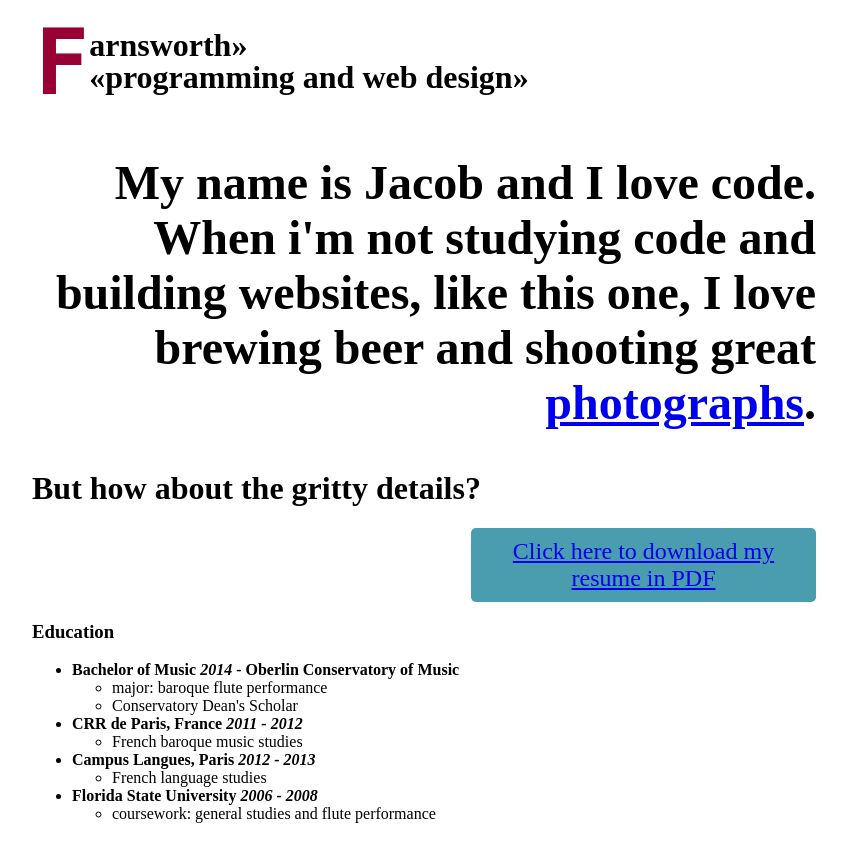
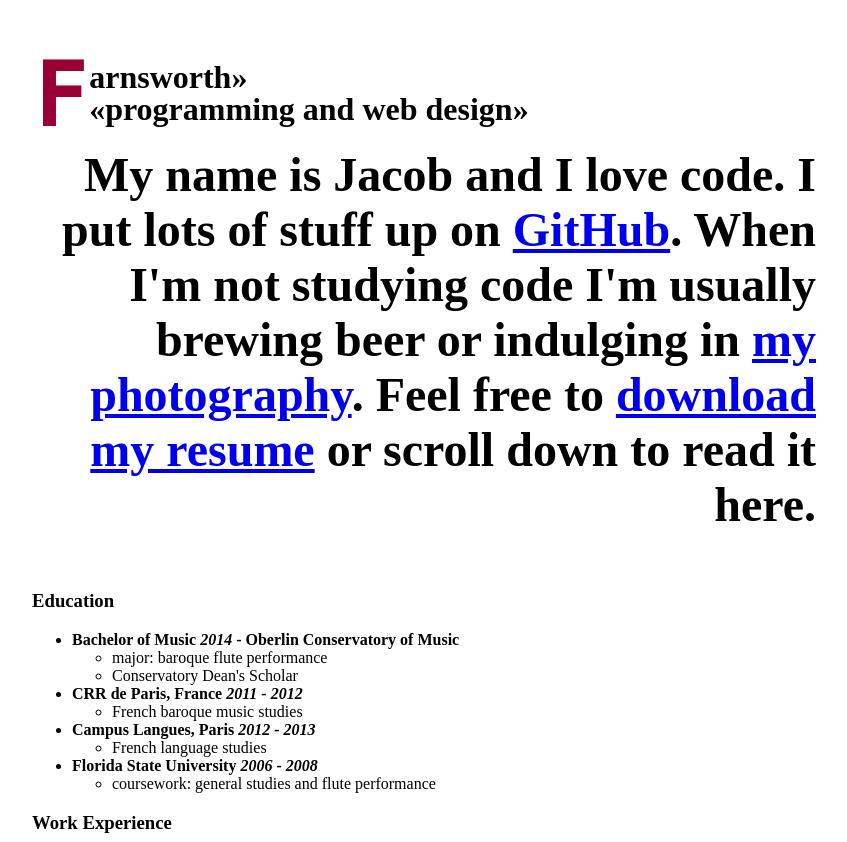
Before and after one commit to baroquebloke/flaskr, a Flask app: page / in a window 1280 px wide. Shown: the top 842 px of the page, without its empty margins (216-1063 px from the left). Run offline with Flask 2, Linux system fonts and the light colour scheme.

Commit message:
added, moved links to menu

```diff
--- a/static/style.css
+++ b/static/style.css
@@ -24,16 +24,6 @@
   float: left;
   clear: both;
 }
-.res-dl {
-  display: block;
-  background: #4A9CAF;
-  padding: 10px;
-  border-radius: 5px;
-  font-size: 150%;
-  text-align: center;
-  width: 325px;
-  float: right;
-}
 .resume {
   float: left;
   clear: both;
--- a/templates/layouts/base.html
+++ b/templates/layouts/base.html
@@ -13,6 +13,13 @@
         {% endblock page_header %}
       </div>
       <div class="menu">
+        <h2>My name is Jacob and I love code.  I put lots of stuff up on
+          <a href="http://github.com/baroquebloke">GitHub</a>.  When I'm not
+          studying code I'm usually brewing beer or indulging in
+          <a href="http://www.baroquebloke.com">my photography</a>.  Feel
+          free to <a href="/static/FarnsworthResume.pdf"
+            download="Jacob Farnsworth's Resume">download my resume</a> or
+          scroll down to read it here.</h2>
       </div>
       <div class="page-content">
         {% block content %}
--- a/templates/pages/index.html
+++ b/templates/pages/index.html
@@ -1,17 +1,6 @@
 {% extends "layouts/base.html" %}
 
 {% block content %}
-<h2>My name is Jacob and I love code.
-When i'm not studying code and building websites, like this one,
-  I love brewing beer and shooting great
-  <a href="http://www.baroquebloke.com">photographs</a>.</h2>
-
-<h1>But how about the gritty details?</h1>
-
-<div class="res-dl">
-<a href="/static/FarnsworthResume.pdf" download="Jacob Farnsworth's Resume">
-  Click here to download  my resume in PDF</a>
-</div>
 
 <div class="resume">
 <h3>Education</h3>
```
